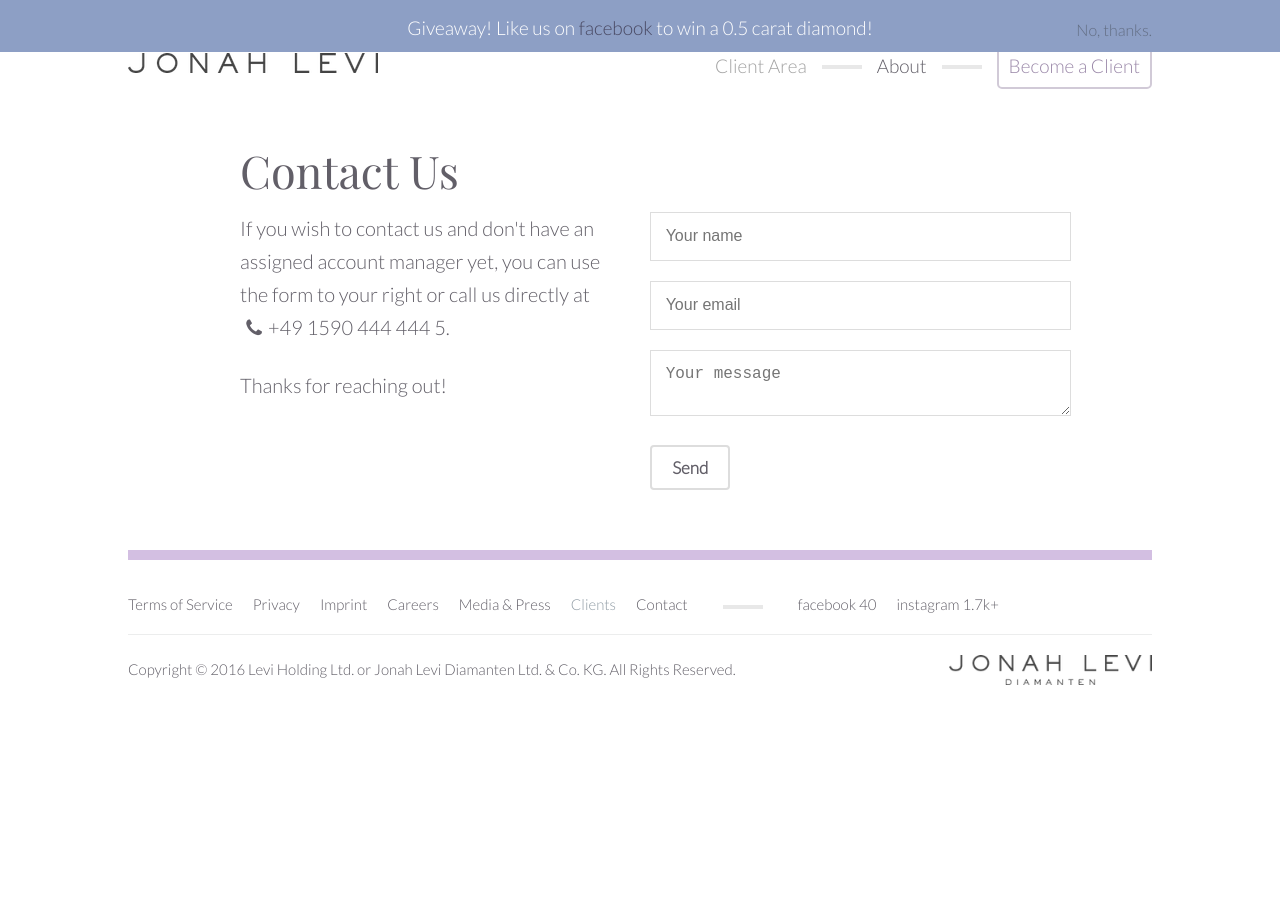
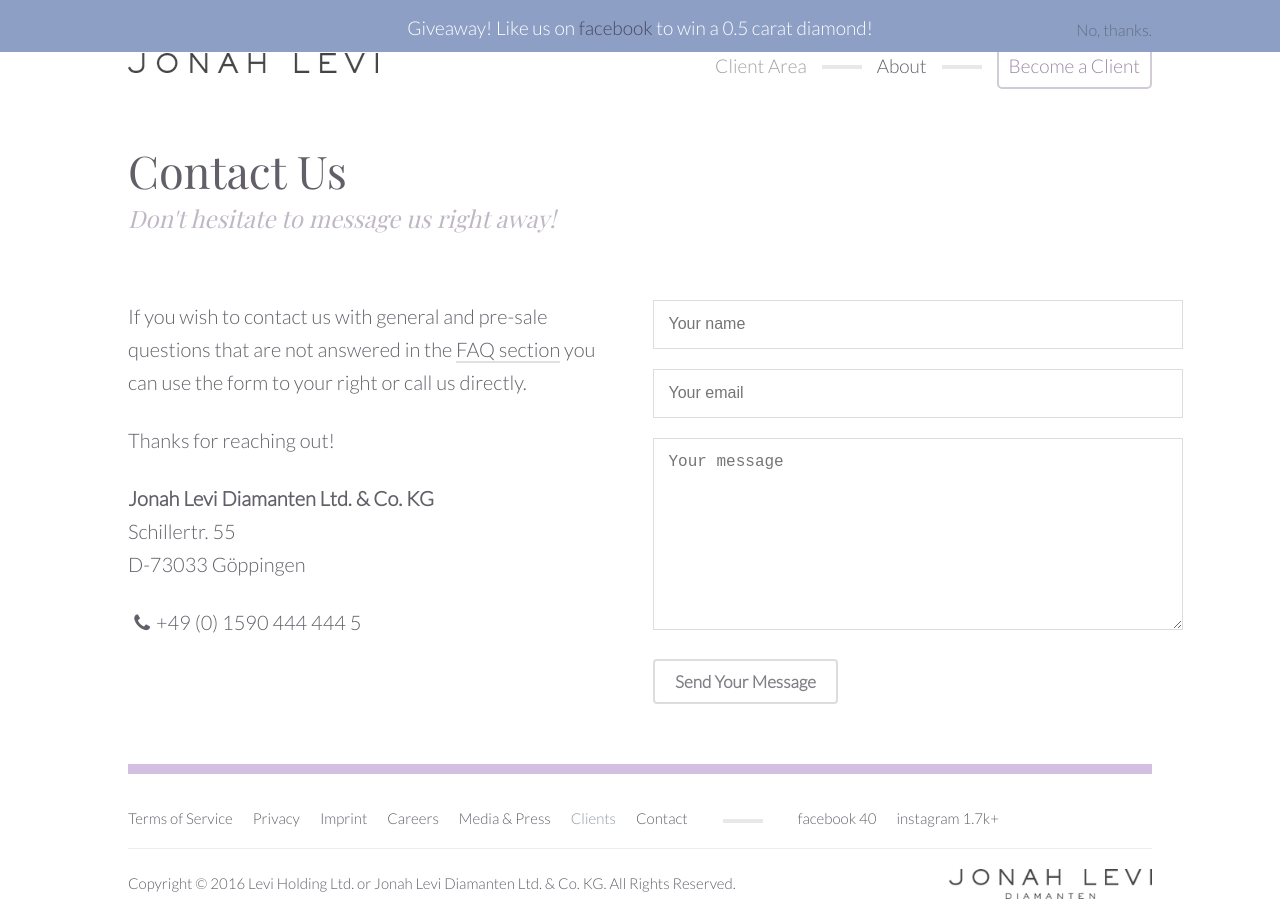
Before and after one commit to jonahlevi/jonahlevi.gihub.com, a Jekyll site: the page built from contact/index.md, in a window 1280 px wide. Built offline with Jekyll 4.4.1, drawn with Linux system fonts in a browser that asks for light colours; nearby versions of some CDN libraries; some web fonts are replaced; comment, search, counter and statistics services are not loaded.

Commit message:
contact form

```diff
--- a/assets/css/app.css
+++ b/assets/css/app.css
@@ -519,11 +519,11 @@
 	margin-bottom: -120px;
 }
 
-ul.benefits li a, .story a {
+ul.benefits li a, .story a, .story-wide a {
 	border-bottom: 2px solid #e0e0e0;
 }
 
-ul.benefits li a:hover, .story a:hover {
+ul.benefits li a:hover, .story a:hover, .story-wide a:hover {
 	border-bottom: 2px solid #d3bfe2;
 	color: #626262;
 }
@@ -1001,7 +1001,7 @@
   background: transparent;
   padding: 10px 20px;
   transition: all 0.3s ease-in-out;
-  color: #625F68;
+  color: #817F86;
   border-radius: 4px;
   font-size: 17px;
   cursor: pointer;
--- a/contact/index.md
+++ b/contact/index.md
@@ -6,24 +6,32 @@
 ---
 
 <section class="cf">
-	<div class="story cf">
+	<div class="story-wide cf">
 
 <h2>Contact Us</h2>
+<div class="sub-head">Don't hesitate to message us right away!</div>
 <p></p>
 <div class="one-half first">
 <p>
-	If you wish to contact us and don't have an assigned account manager yet, you can use the form to your right or call us directly at <br> <span class="icon-phone">+49 1590 444 444 5</span>.
+	If you wish to contact us with general and pre-sale questions that are not answered in the <a href="/onboarding">FAQ section</a> you can use the form to your right or call us directly.
 </p>
 <p>Thanks for reaching out!</p>
+
+<p> <span class="bold">Jonah Levi Diamanten Ltd. &amp; Co. KG</span><br>
+Schillertr. 55<br>
+D-73033 Göppingen
+</p>
+
+<p><span class="icon-phone">+49 (0) 1590 444 444 5</span></p>
 </div>
 <div class="one-half">
 	<div class="contact-form">
 <form method="POST" action="http://formspree.io/office@jonahlevi.co">
 <input type="text" name="name" placeholder="Your name">
   <input type="email" name="email" placeholder="Your email">
-  <textarea name="message" placeholder="Your message"></textarea>
+  <textarea rows="9" name="message" placeholder="Your message"></textarea>
   <input type="hidden" name="_next" value="/email-sent" />
-  <button type="submit">Send</button>
+  <button type="submit">Send Your Message</button>
 </form>
 </div>
 </div>
```
Also changed, not shown: 2 other files.
